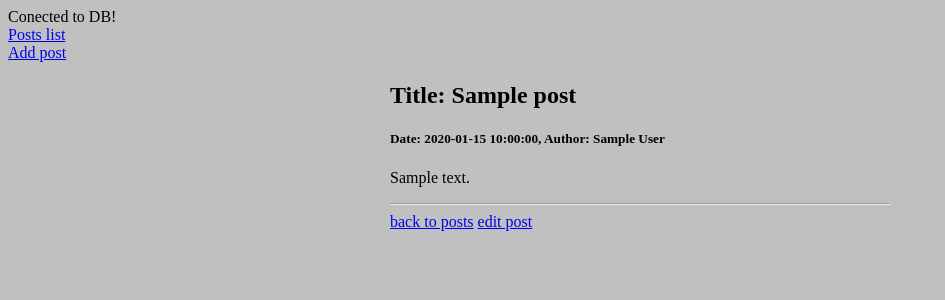
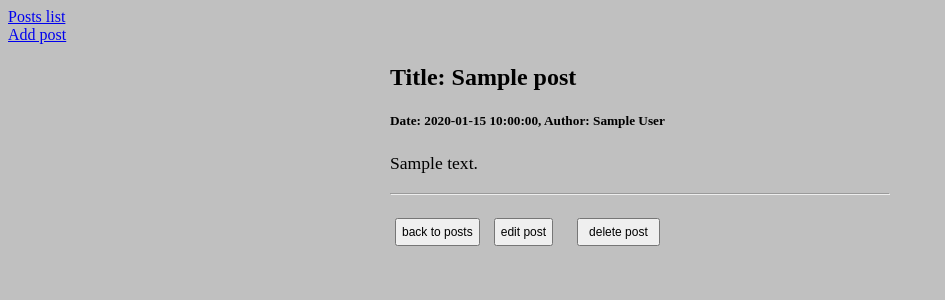
Before and after one commit to adamgie402/phpblog, a PHP site: page /php_blog/showpost.php?id=1 in a window 1280 px wide. Shown: the top 300 px of the page, without its empty margins (0-945 px from the left). Run offline with PHP 8.4, Linux system fonts and the light colour scheme; tables that the repository leaves empty or names only in its code hold one stand-in row (values such as "Sample post").

Commit message:
post deleting functionality with post method & hidden input

```diff
--- a/db.php
+++ b/db.php
@@ -6,7 +6,7 @@ $connection = mysqli_connect(DB_HOST,DB_USER,DB_PASSWORD,DB_NAME);
         // if is true - connection is failed
         echo 'Connection with DB failed' . mysqli_connect_errno();
     } else {
-        echo 'Conected to DB! <br>';
+        // echo 'Conected to DB! <br>';
     }
 
 ?>
--- a/header.php
+++ b/header.php
@@ -6,10 +6,12 @@
     <meta name="viewport" content="width=device-width, initial-scale=1.0">
     <title>PHP Blog</title>
     <style>
-        body { background-color: silver;}
+        body { background-color: silver; font-family: serif;}
+        p { font-size: 1.1em; line-height: 1.4;}
         article { max-width: 500px; margin: 0 auto;}
         textarea, input { margin: 10px 0; padding: 7px; width: 100%; font-family: serif; font-size: 1.2em; }
         textarea { min-height: 200px;}
+        .btn { padding: 5px; margin: 5px; display: inline-block; font-size: 12px; font-family: sans-serif;}
     </style>
 </head>
 
--- a/index.php
+++ b/index.php
@@ -11,7 +11,7 @@
 ?>
 
 <article>
-    <h1>Posty</h1>
+    <h1>Post list</h1>
     <hr>
     <?php foreach ($posts as $post): ?>
         <h3>Title: <?php echo $post['title']; ?></h3>
--- a/newpost.php
+++ b/newpost.php
@@ -9,14 +9,14 @@
         $query = "INSERT INTO posts(author,title,body) VALUES ('$author','$title','$body')";
 
         if ($author && $title && $body) {
-            if (mysqli_query($connection, $query)) {
+            if (mysqli_query($connection, $query)) { // do query and if is done go to specific file
                 header('Location: ' . ROOT_URL . '');
             } else {
                 echo 'ERROR: ' . mysqli_error($connection);
             }
+        } else {
+            echo 'Please complete a form...';
         }
-
-
     }
 
 ?>
--- a/showpost.php
+++ b/showpost.php
@@ -16,8 +16,14 @@
     <h5>Date: <?php echo $post['created_at'] . ", Author: " . $post['author']; ?></h5>
     <p><?php echo $post['body'] ; ?></p>
     <hr>
-    <a href="<?php echo ROOT_URL;?>">back to posts</a>
-    <a href="<?php echo ROOT_URL;?>editpost.php?id=<?php echo $post_id ?>">edit post</a>
+    <a href="<?php echo ROOT_URL;?>"><button class="btn">back to posts</button></a>
+    <a href="<?php echo ROOT_URL;?>editpost.php?id=<?php echo $post_id ?>"><button class="btn">edit post</button></a>
+
+    <!-- delete !!! for security reason post_id to delete is sent by form and input hidden -->
+    <form class="btn" method="POST" action="<?php echo ROOT_URL ?>deletepost.php">
+        <input type="hidden" name="delete_id" value="<?php echo $post_id ?>">
+        <input type="submit" name="submit" value="delete post" class="btn">
+    </form>
 </article>
 
 <?php include('footer.php'); ?>
```
Also changed, not shown: deletepost.php (added, +20 -0 lines), editpost.php (+1 -7 lines).
